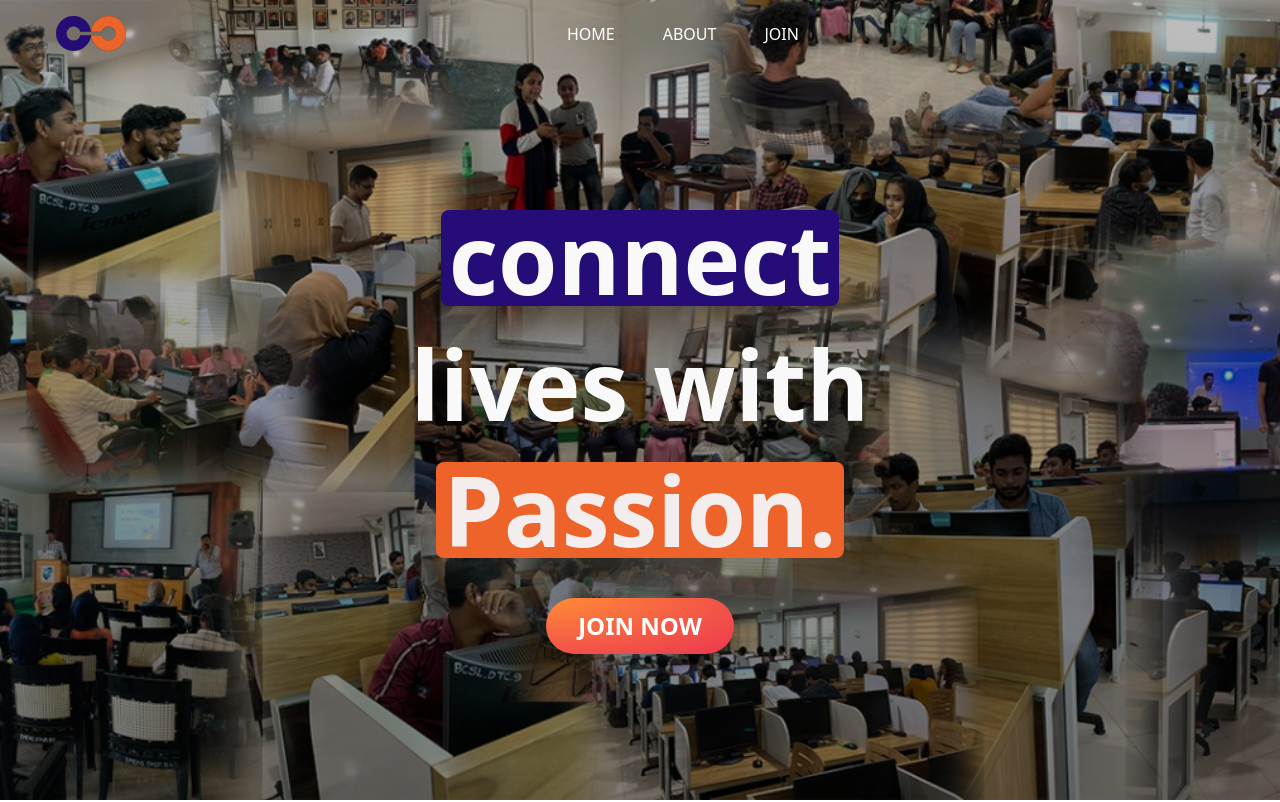
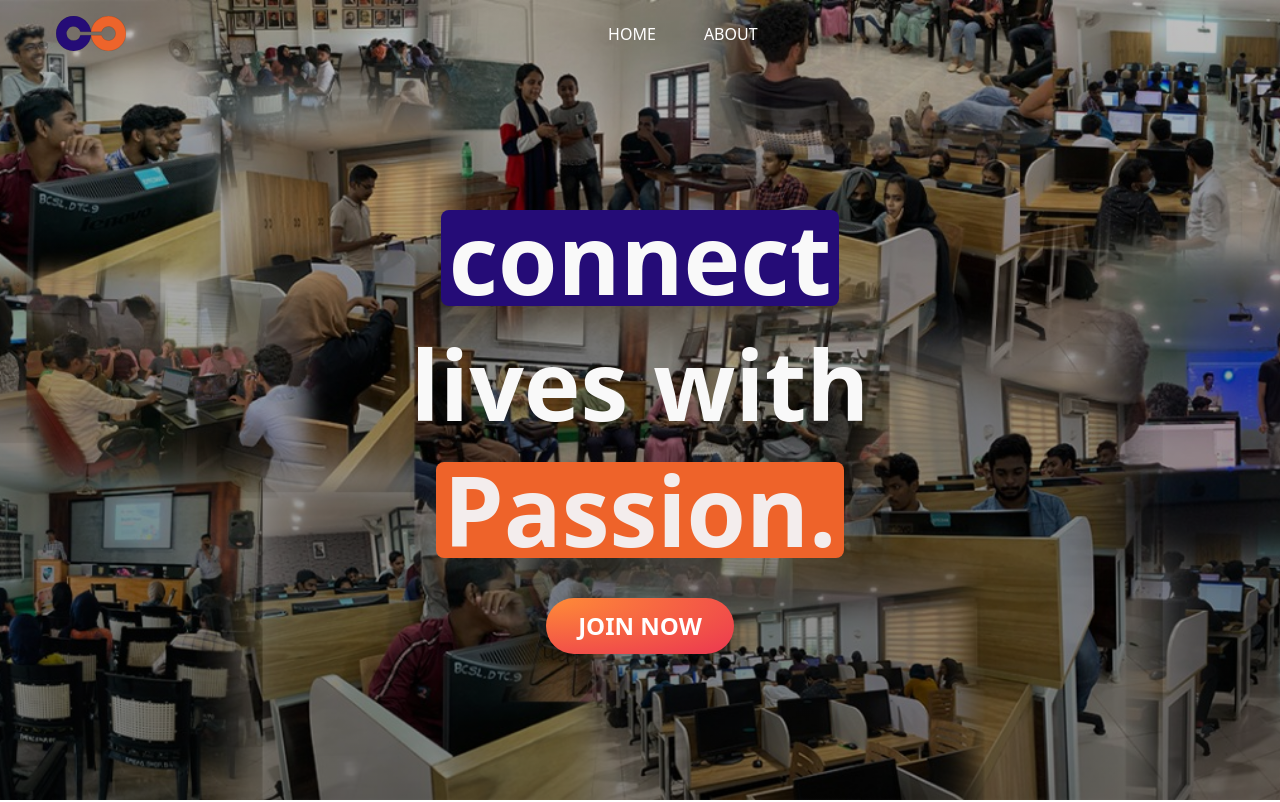
Before and after one commit to connectemea/connectemea, a React (Create React App) app: page /#/ in a window 1280 px wide. Shown: the top 802 px of the page. Built offline with nearby package versions, Linux system fonts and the light colour scheme.

Commit message:
Updated: turn off join form

```diff
--- a/src/App.tsx
+++ b/src/App.tsx
@@ -10,7 +10,7 @@ function App() {
         <Route path="/" element={<HomeLayout />}>
           <Route path="/" element={<Home />} />
           <Route path="/home" element={<Home />} />
-          <Route path="/join" element={<Join />} />
+          {/* <Route path="/join" element={<Join />} /> */}
         </Route>
         <Route path="*" element={<Navigate to="/" />} />
       </Routes>
--- a/src/const/navLinks.ts
+++ b/src/const/navLinks.ts
@@ -7,10 +7,10 @@ const navLinks = [
     label: "About",
     href:"/home#about"
   },
-  {
-    label: "Join",
-    href:"/join#top"
-  },
+  // {
+  //   label: "Join",
+  //   href:"/join#top"
+  // },
 ];
 
 export default navLinks;
```
